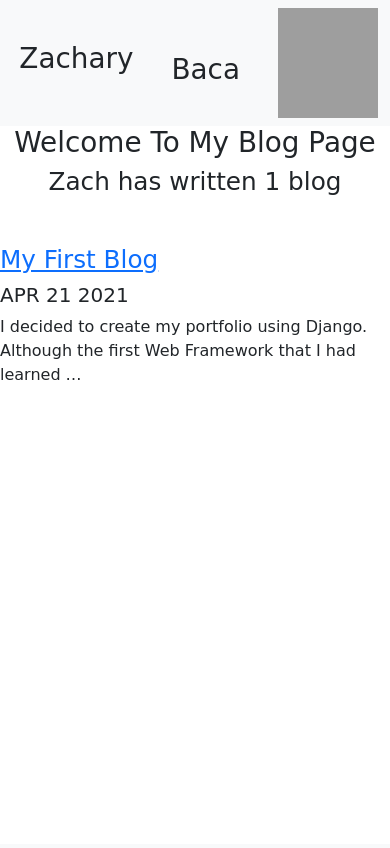
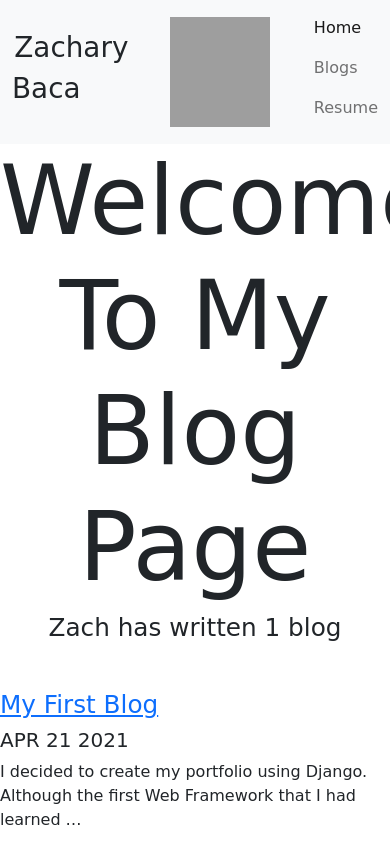
Before and after one commit to zacharybaca/django-portfolio, a Django app: page /blog/ in a window 390 px wide; the page is wider, and only the part inside the window is pictured. Before the commit the page ends 380 px from the top of that part, so only its background shows below. Run offline with Django 3.2, Linux system fonts and the light colour scheme; data comes from the database, SQL or seed files in the repository; some web fonts are replaced; grey boxes are pictures that could not be loaded.

Commit message:
made some mobile first design changes

```diff
--- a/portfolio/static/custom.css
+++ b/portfolio/static/custom.css
@@ -1,3 +1,16 @@
 body {
     font-family: 'Freckle Face', cursive;
 }
+
+#blogtitle {
+    font-size: 6rem;
+}
+
+@media (min-width: 992px) {
+    #hometext {
+        font-size: 4rem;
+    }
+    #blogdetailtitle {
+        font-size: 5rem;
+    }
+}
--- a/templates/all_blogs.html
+++ b/templates/all_blogs.html
@@ -1,7 +1,7 @@
 {% extends 'base.html' %}
 
 {% block pagecontent %}
-<h1 class="font-weight-bold text-center">Welcome To My Blog Page</h1>
+<h1 id ="blogtitle" class="font-weight-bold text-center">Welcome To My Blog Page</h1>
 <h2 class="text-center mb-5">Zach has written {{ blogs.count }} blog{{ blogs.count|pluralize }}</h2>
 
 
--- a/templates/base.html
+++ b/templates/base.html
@@ -18,10 +18,12 @@
 
     <nav class="navbar navbar-expand-lg navbar-light bg-light">
         <div class="container-fluid">
-          <h1 style="margin-left: 2%;">Zachary</h1>
-          <h1 style="margin-top: 6%;">Baca</h1>
+          <div>
+            <h1 style="margin-left: 2%;">Zachary</h1>
+            <h1 style="margin-top: 6%;">Baca</h1>
+          </div>
           <img src="{% static "paint-brushes.png" %}" style="width:100px;height:110px;">
-          <div class="collapse navbar-collapse" id="navbarSupportedContent">
+          <div>
             <ul class="navbar-nav me-auto mb-2 mb-lg-0">
               <li class="nav-item">
                 <a class="nav-link active" aria-current="page" href="{% url 'index' %}">Home</a>
--- a/templates/detail.html
+++ b/templates/detail.html
@@ -2,7 +2,7 @@
 
 {% block pagecontent %}
 
-<h1>{{ blog.title }}</h1>
+<h1 id="blogdetailtitle">{{ blog.title }}</h1>
 
 <h2>--{{ blog.date|date:'F jS Y' }}--</h2>
 
```
